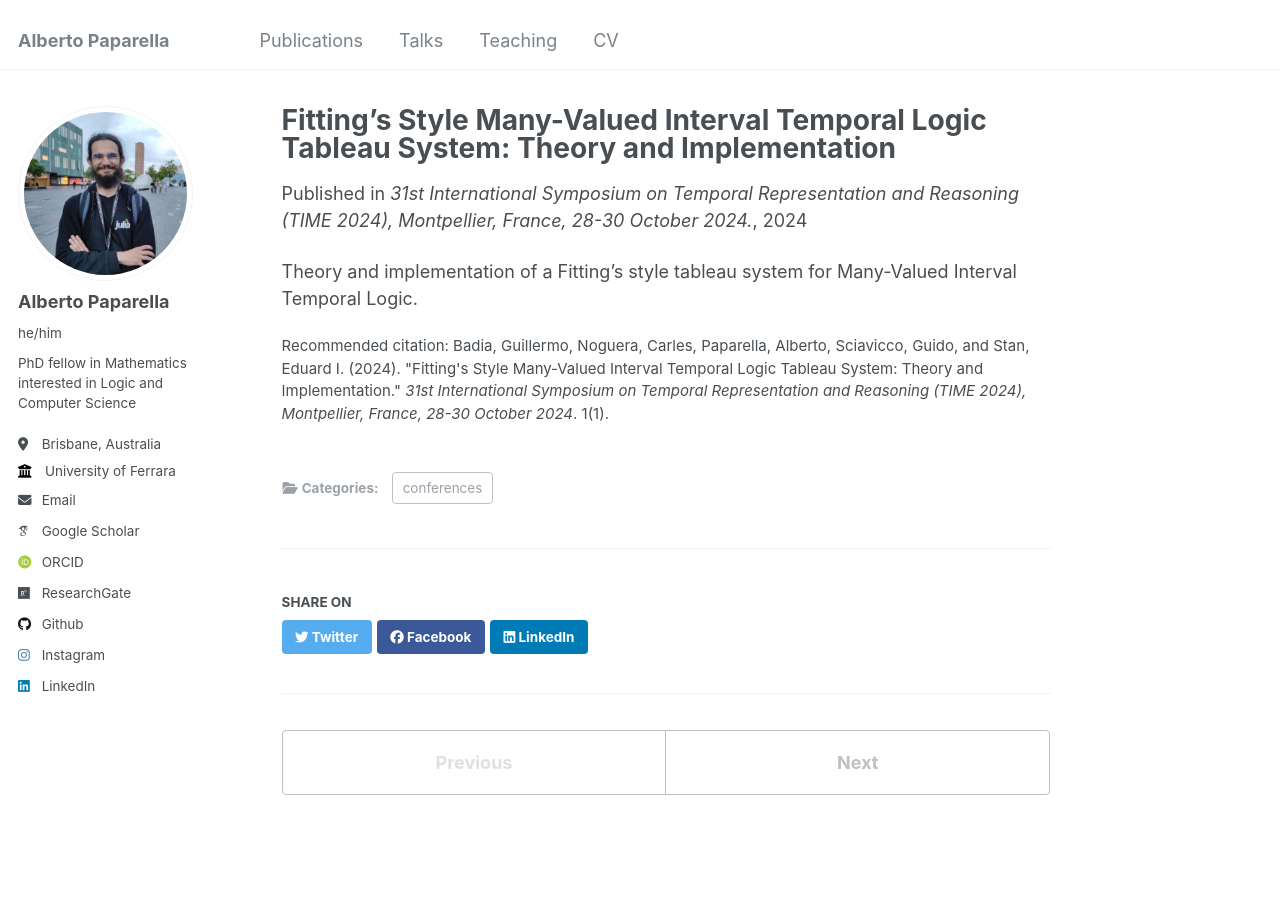
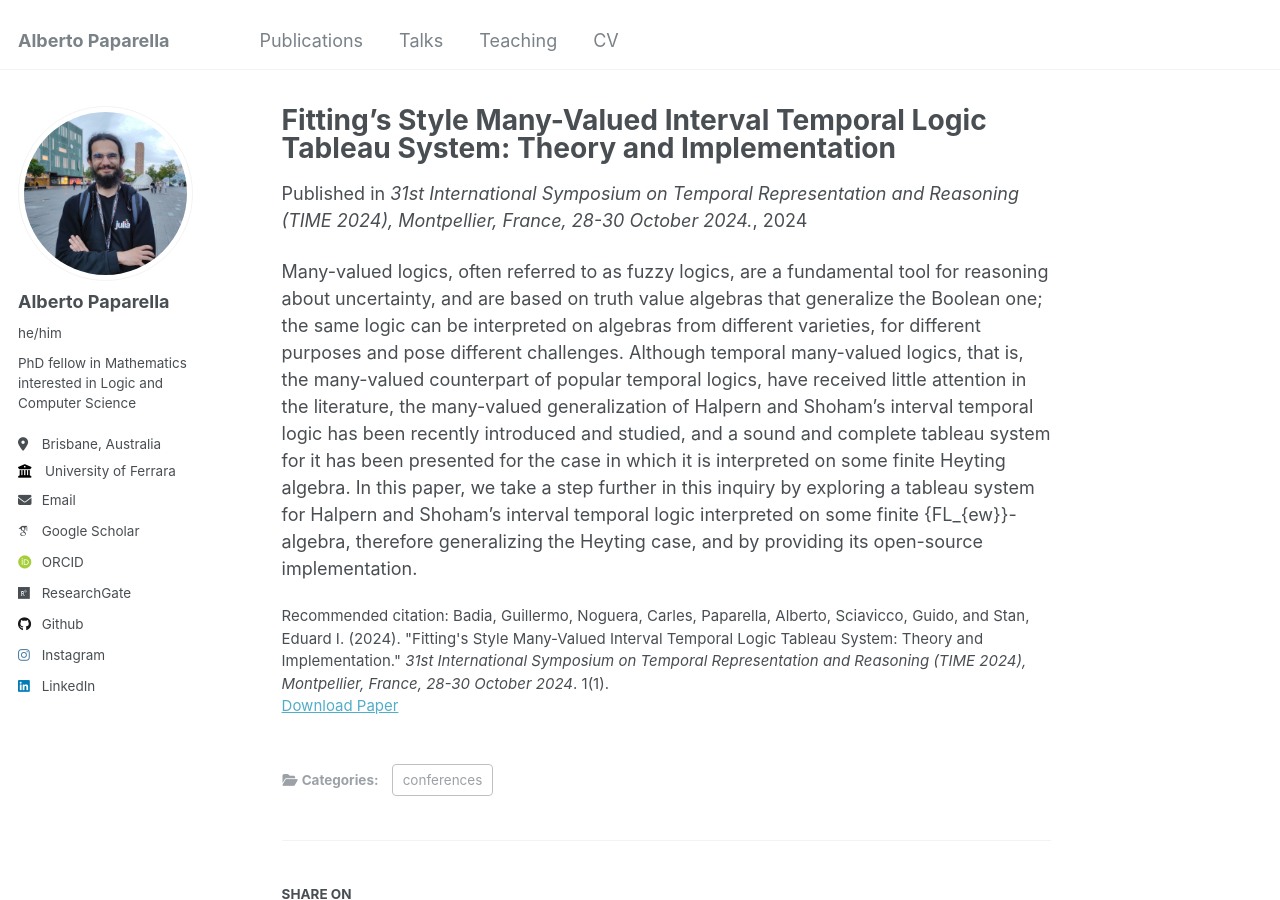
Before and after one commit to alberto-paparella/alberto-paparella.github.io, a Jekyll site: the page built from _publications/2024-10-28-many-valued-interval-temporal-logic-tableau.md, in a window 1280 px wide and 900 px high. Built offline with Jekyll 4.4.1, drawn with Linux system fonts in a browser that asks for light colours; some web fonts are replaced.

Commit message:
updated time25 paper

```diff
--- a/_publications/2024-10-28-many-valued-interval-temporal-logic-tableau.md
+++ b/_publications/2024-10-28-many-valued-interval-temporal-logic-tableau.md
@@ -2,14 +2,14 @@
 title: "Fitting’s Style Many-Valued Interval Temporal Logic Tableau System: Theory and Implementation"
 collection: publications
 category: conferences
-status: accepted
+status: published
 permalink: /publication/2024-11-26-many-valued-interval-temporal-logic-tableau
 excerpt: 'Theory and implementation of a Fitting''s style tableau system for Many-Valued Interval Temporal Logic.'
 date: 2024-10-28 - 2024-10-30
 venue: '31st International Symposium on Temporal Representation and Reasoning (TIME 2024), Montpellier, France, 28-30 October 2024.'
 # slidesurl: 'http://academicpages.github.io/files/slides1.pdf'
-# paperurl: 'http://academicpages.github.io/files/paper1.pdf'
+paperurl: 'https://drops.dagstuhl.de/entities/document/10.4230/LIPIcs.TIME.2024.7'
 citation: 'Badia, Guillermo, Noguera, Carles, Paparella, Alberto, Sciavicco, Guido, and Stan, Eduard I. (2024). &quot;Fitting''s Style Many-Valued Interval Temporal Logic Tableau System: Theory and Implementation.&quot; <i>31st International Symposium on Temporal Representation and Reasoning (TIME 2024), Montpellier, France, 28-30 October 2024</i>. 1(1).'
 ---
 
-Theory and implementation of a Fitting's style tableau system for Many-Valued Interval Temporal Logic.
+Many-valued logics, often referred to as fuzzy logics, are a fundamental tool for reasoning about uncertainty, and are based on truth value algebras that generalize the Boolean one; the same logic can be interpreted on algebras from different varieties, for different purposes and pose different challenges. Although temporal many-valued logics, that is, the many-valued counterpart of popular temporal logics, have received little attention in the literature, the many-valued generalization of Halpern and Shoham’s interval temporal logic has been recently introduced and studied, and a sound and complete tableau system for it has been presented for the case in which it is interpreted on some finite Heyting algebra. In this paper, we take a step further in this inquiry by exploring a tableau system for Halpern and Shoham’s interval temporal logic interpreted on some finite {FL_{ew}}-algebra, therefore generalizing the Heyting case, and by providing its open-source implementation.
```
